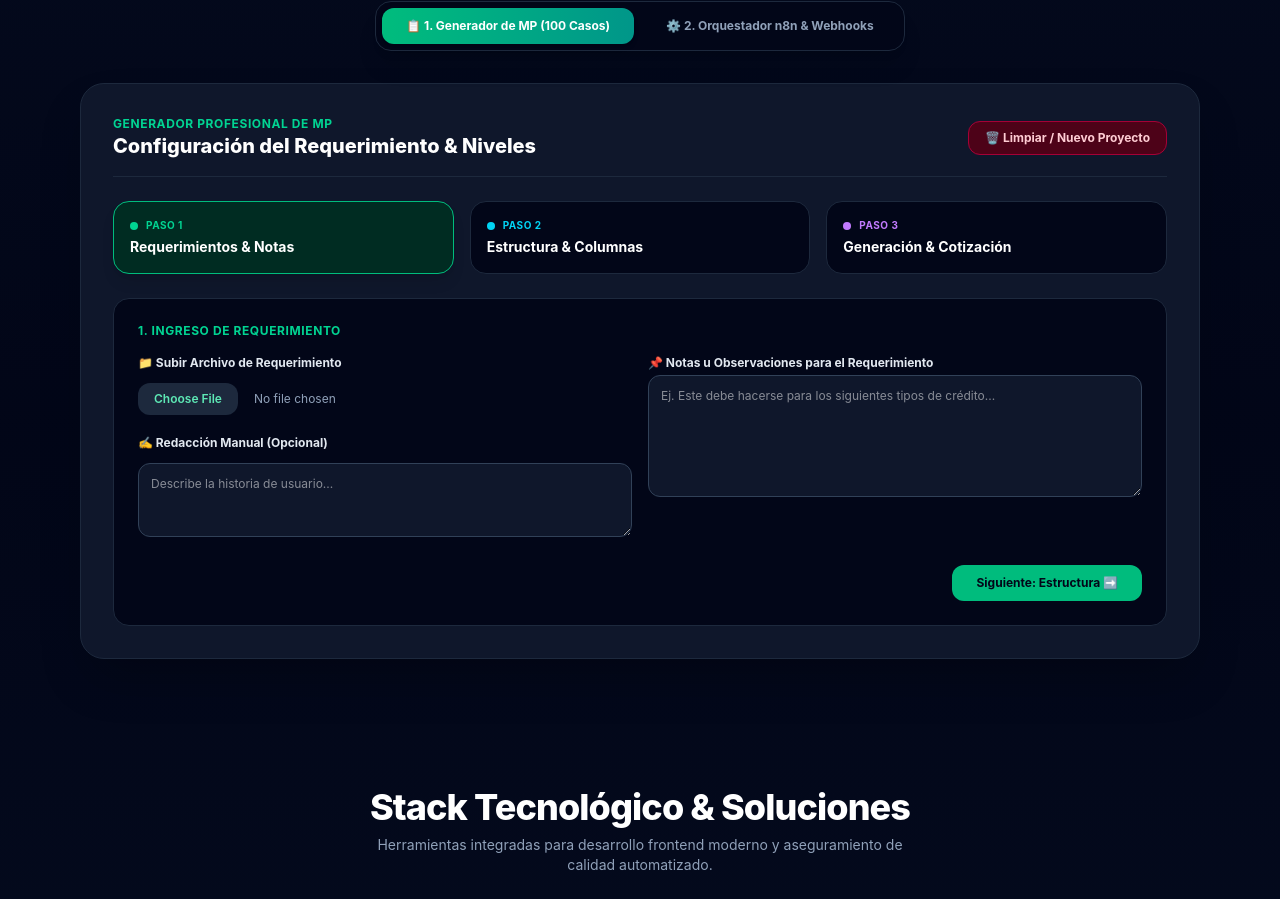
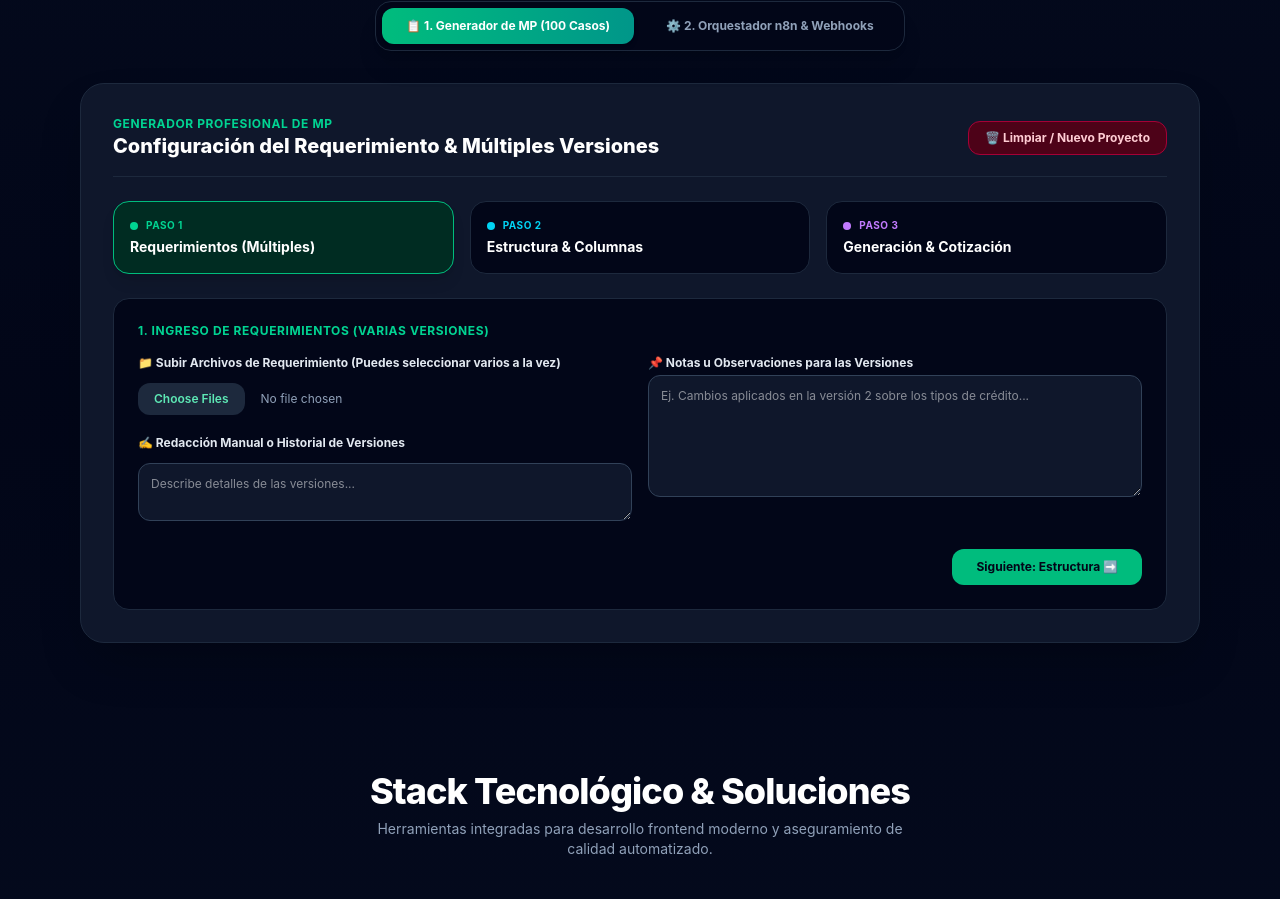
Before and after one commit to hegm840804/portafolio-web, a React (Vite) app: page / in a window 1280 px wide. Shown: the part 1629-2528 px from the top of the page. Built offline with nearby package versions, Linux system fonts and the light colour scheme; the HTML template or start-up script is replaced by a standard one.

Commit message:
feat(mp-versions): habilitar carga simultanea de multiples archivos de requerimiento

```diff
--- a/src/components/QASuiteStudio.jsx
+++ b/src/components/QASuiteStudio.jsx
@@ -16,7 +16,9 @@ export default function QASuiteStudio({ onOpenContact }) {
   const [pestanaActiva, setPestanaActiva] = useState('matriz');
   const [pasoMP, setPasoMP] = useState(1);
   const [nivel, setNivel] = useState('MED');
-  const [archivoReqNombre, setArchivoReqNombre] = useState(null);
+
+  // Soporte para múltiples archivos de requerimientos
+  const [archivosReqLista, setArchivosReqLista] = useState([]);
   const [archivoEstructura, setArchivoEstructura] = useState(null);
   const [requerimiento, setRequerimiento] = useState({ descripcionManual: '', notas: '' });
 
@@ -27,13 +29,37 @@ export default function QASuiteStudio({ onOpenContact }) {
     id: `TC-SPEI-${String(i + 1).padStart(3, '0')}`,
     modulo: 'Core SPEI / Transferencias',
     tipo: i % 5 === 0 ? 'Happy Path' : i % 3 === 0 ? 'Smoke Test' : 'Test to Fail',
-    descripcion: `Validación de flujo #${i + 1} [Notas: ${requerimiento.notas || 'Ninguna'}]`,
+    descripcion: `Validación de flujo #${i + 1} [Versiones: ${archivosReqLista.length} archivos | Notas: ${requerimiento.notas || 'Ninguna'}]`,
     severidad: i <= 10 ? 'Crítica' : 'Alta'
   }));
 
+  const manejarMultiplesArchivosReq = (e) => {
+    const files = Array.from(e.target.files);
+    if (files.length > 0) {
+      const nombres = files.map(f => f.name);
+      setArchivosReqLista(nombres);
+    }
+  };
+
+  const descargarDemoCSV = () => {
+    let csv = '\uFEFFID_Caso,Módulo,Tipo_Prueba,Descripción,Severidad\n';
+    csv += `"AVISO","ESTE ARCHIVO CONTIENE UN DEMO DE 10 CASOS (${archivosReqLista.length} versiones de req procesadas). SI DESEAS LA MP COMPLETA, CONTACTA AL DESARROLLADOR.","","",""\n`;
+
+    listaCasos.slice(0, 10).forEach(c => {
+      csv += `"${c.id}","${c.modulo}","${c.tipo}","${c.descripcion.replace(/"/g, '""')}","${c.severidad}"\n`;
+    });
+
+    const blob = new Blob([csv], { type: 'text/csv;charset=utf-8;' });
+    const url = URL.createObjectURL(blob);
+    const link = document.createElement('a');
+    link.href = url;
+    link.download = `MP_DEMO_MultiVersiones_${nivel}.csv`;
+    link.click();
+  };
+
   const resetearProyecto = () => {
     setRequerimiento({ descripcionManual: '', notas: '' });
-    setArchivoReqNombre(null);
+    setArchivosReqLista([]);
     setArchivoEstructura(null);
     setPasoMP(1);
   };
@@ -71,14 +97,14 @@ export default function QASuiteStudio({ onOpenContact }) {
             <div className="flex flex-col md:flex-row justify-between items-center border-b border-slate-800 pb-4 gap-4">
               <div>
                 <span className="text-xs font-bold text-emerald-400 uppercase tracking-wider block">Generador Profesional de MP</span>
-                <h3 className="text-xl font-extrabold text-white">Configuración del Requerimiento & Niveles</h3>
+                <h3 className="text-xl font-extrabold text-white">Configuración del Requerimiento & Múltiples Versiones</h3>
               </div>
               <button onClick={resetearProyecto} className="bg-rose-950 hover:bg-rose-900 text-rose-200 border border-rose-800 text-xs font-bold px-4 py-2 rounded-xl transition cursor-pointer">
                 🗑️ Limpiar / Nuevo Proyecto
               </button>
             </div>
 
-            {/* Tarjetas de Navegación de Pasos (Estilo Premium Original) */}
+            {/* Tarjetas de Navegación de Pasos */}
             <div className="grid grid-cols-1 sm:grid-cols-3 gap-4">
               <button
                 onClick={() => setPasoMP(1)}
@@ -88,7 +114,7 @@ export default function QASuiteStudio({ onOpenContact }) {
                   <span className="h-2 w-2 rounded-full bg-emerald-400"></span>
                   <span className="text-[10px] text-emerald-400 font-bold uppercase tracking-wider">Paso 1</span>
                 </div>
-                <p className="text-sm font-bold text-white mt-1">Requerimientos & Notas</p>
+                <p className="text-sm font-bold text-white mt-1">Requerimientos (Múltiples)</p>
               </button>
 
               <button
@@ -114,22 +140,39 @@ export default function QASuiteStudio({ onOpenContact }) {
               </button>
             </div>
 
-            {/* PASO 1: Requerimientos */}
+            {/* PASO 1: Requerimientos (Soporte Múltiple) */}
             {pasoMP === 1 && (
               <div className="bg-slate-950 border border-slate-800 p-6 rounded-2xl space-y-4 animate-fadeIn text-xs">
-                <h4 className="font-bold text-emerald-400 uppercase tracking-wider">1. Ingreso de Requerimiento</h4>
+                <h4 className="font-bold text-emerald-400 uppercase tracking-wider">1. Ingreso de Requerimientos (Varias Versiones)</h4>
                 <div className="grid grid-cols-1 md:grid-cols-2 gap-4">
                   <div className="space-y-3">
-                    <label className="block font-bold text-slate-200">📁 Subir Archivo de Requerimiento</label>
-                    <input type="file" onChange={(e) => setArchivoReqNombre(e.target.files[0]?.name)} className="w-full text-slate-400 file:mr-4 file:py-2 file:px-4 file:rounded-xl file:border-0 file:text-xs file:font-semibold file:bg-slate-800 file:text-emerald-300 hover:file:bg-slate-700 cursor-pointer" />
-                    {archivoReqNombre && <p className="text-emerald-400 font-mono text-[11px]">Cargado: {archivoReqNombre}</p>}
+                    <label className="block font-bold text-slate-200">📁 Subir Archivos de Requerimiento (Puedes seleccionar varios a la vez)</label>
 
-                    <label className="block font-bold text-slate-200 pt-2">✍️ Redacción Manual (Opcional)</label>
-                    <textarea placeholder="Describe la historia de usuario..." value={requerimiento.descripcionManual} onChange={(e) => setRequerimiento({...requerimiento, descripcionManual: e.target.value})} className="w-full bg-slate-900 border border-slate-700 p-3 rounded-xl text-white text-xs focus:border-emerald-500 outline-none" rows="3" />
+                    {/* Input con atributo 'multiple' */}
+                    <input
+                      type="file"
+                      multiple
+                      onChange={manejarMultiplesArchivosReq}
+                      className="w-full text-slate-400 file:mr-4 file:py-2 file:px-4 file:rounded-xl file:border-0 file:text-xs file:font-semibold file:bg-slate-800 file:text-emerald-300 hover:file:bg-slate-700 cursor-pointer"
+                    />
+
+                    {archivosReqLista.length > 0 && (
+                      <div className="bg-slate-900 border border-slate-800 p-3 rounded-xl space-y-1">
+                        <p className="text-[11px] font-bold text-emerald-400">Archivos / Versiones cargadas ({archivosReqLista.length}):</p>
+                        <ul className="list-disc list-inside text-slate-300 text-[10px] font-mono">
+                          {archivosReqLista.map((nombre, idx) => (
+                            <li key={idx} className="truncate">{nombre}</li>
+                          ))}
+                        </ul>
+                      </div>
+                    )}
+
+                    <label className="block font-bold text-slate-200 pt-2">✍️ Redacción Manual o Historial de Versiones</label>
+                    <textarea placeholder="Describe detalles de las versiones..." value={requerimiento.descripcionManual} onChange={(e) => setRequerimiento({...requerimiento, descripcionManual: e.target.value})} className="w-full bg-slate-900 border border-slate-700 p-3 rounded-xl text-white text-xs focus:border-emerald-500 outline-none" rows="2" />
                   </div>
                   <div>
-                    <label className="block font-bold text-slate-200 mb-1">📌 Notas u Observaciones para el Requerimiento</label>
-                    <textarea placeholder="Ej. Este debe hacerse para los siguientes tipos de crédito..." value={requerimiento.notas} onChange={(e) => setRequerimiento({...requerimiento, notas: e.target.value})} className="w-full bg-slate-900 border border-slate-700 p-3 rounded-xl text-white text-xs focus:border-emerald-500 outline-none" rows="6" />
+                    <label className="block font-bold text-slate-200 mb-1">📌 Notas u Observaciones para las Versiones</label>
+                    <textarea placeholder="Ej. Cambios aplicados en la versión 2 sobre los tipos de crédito..." value={requerimiento.notas} onChange={(e) => setRequerimiento({...requerimiento, notas: e.target.value})} className="w-full bg-slate-900 border border-slate-700 p-3 rounded-xl text-white text-xs focus:border-emerald-500 outline-none" rows="6" />
                   </div>
                 </div>
                 <div className="flex justify-end pt-2">
@@ -144,7 +187,7 @@ export default function QASuiteStudio({ onOpenContact }) {
                 <h4 className="font-bold text-cyan-400 uppercase tracking-wider">2. Estructura y Columnas</h4>
                 <div className="space-y-3">
                   <label className="block font-bold text-slate-200">📊 Columnas (Separadas por comas)</label>
-                  <input type="text" defaultValue="ID_Caso, Módulo, Tipo_Prueba, Descripción, Severidad" className="w-full bg-slate-900 border border-slate-700 p-3 rounded-xl text-cyan-300 font-mono focus:border-cyan-500 outline-none" />
+                  <input type="text" defaultValue="ID_Caso, Módulo, Tipo_Prueba, Versión_Req, Descripción, Severidad" className="w-full bg-slate-900 border border-slate-700 p-3 rounded-xl text-cyan-300 font-mono focus:border-cyan-500 outline-none" />
 
                   <label className="block font-bold text-slate-200 pt-2">📁 Subir Formato / Plantilla de Estructura</label>
                   <input type="file" onChange={(e) => setArchivoEstructura(e.target.files[0]?.name)} className="w-full text-slate-400 file:mr-4 file:py-2 file:px-4 file:rounded-xl file:border-0 file:text-xs file:font-semibold file:bg-slate-800 file:text-cyan-300 hover:file:bg-slate-700 cursor-pointer" />
@@ -157,13 +200,15 @@ export default function QASuiteStudio({ onOpenContact }) {
               </div>
             )}
 
-            {/* PASO 3: Generación, Tabla y Cotización */}
+            {/* PASO 3: Generación, Tabla, Descarga Demo y Cotización */}
             {pasoMP === 3 && (
               <div className="space-y-6 animate-fadeIn">
                 <div className="bg-slate-950 border border-slate-800 p-4 rounded-2xl flex flex-col sm:flex-row justify-between items-center gap-4">
                   <div>
                     <h4 className="text-xs font-bold text-purple-400 uppercase tracking-wider">3. Selección de Nivel & Generación</h4>
-                    <p className="text-[11px] text-slate-400">Total de casos identificados: <strong className="text-white font-mono">{totalCasos}</strong></p>
+                    <p className="text-[11px] text-slate-400">
+                      Procesando <strong className="text-emerald-400 font-mono">{archivosReqLista.length} archivo(s) de requerimiento</strong> • Total casos: <strong className="text-white font-mono">{totalCasos}</strong>
+                    </p>
                   </div>
                   <div className="flex gap-2 w-full sm:w-auto">
                     {['JR', 'MED', 'SR'].map(n => (
@@ -183,7 +228,7 @@ export default function QASuiteStudio({ onOpenContact }) {
                           <th className="px-4 py-3">ID Caso</th>
                           <th className="px-4 py-3">Módulo</th>
                           <th className="px-4 py-3">Tipo</th>
-                          <th className="px-4 py-3">Descripción & Notas</th>
+                          <th className="px-4 py-3">Descripción & Versiones</th>
                           <th className="px-4 py-3">Severidad</th>
                         </tr>
                       </thead>
@@ -206,14 +251,24 @@ export default function QASuiteStudio({ onOpenContact }) {
                   </div>
                 </div>
 
+                {/* Botón de Descarga Demo (10 Casos + Leyenda) */}
+                <div className="flex justify-end">
+                  <button
+                    onClick={descargarDemoCSV}
+                    className="bg-slate-800 hover:bg-slate-700 text-emerald-300 border border-emerald-500/40 font-bold text-xs px-5 py-2.5 rounded-xl transition cursor-pointer flex items-center gap-2 shadow-md"
+                  >
+                    <span>📥 Descargar Archivo Demo (10 Casos)</span>
+                  </button>
+                </div>
+
                 {/* Cotización Automática */}
                 <div className="bg-gradient-to-r from-emerald-950/90 to-teal-950/90 border border-emerald-500/40 p-5 rounded-2xl flex flex-col sm:flex-row justify-between items-center gap-4">
                   <div>
                     <span className="text-[10px] uppercase font-bold text-emerald-400 tracking-widest block">Cotización Automática (Estándar QA)</span>
-                    <h4 className="text-white font-black text-2xl mt-0.5">{costoEstimado} <span className="text-xs font-normal text-slate-300">({totalCasos} Casos listos)</span></h4>
+                    <h4 className="text-white font-black text-2xl mt-0.5">{costoEstimado} <span className="text-xs font-normal text-slate-300">({totalCasos} Casos con {archivosReqLista.length} versiones analizadas)</span></h4>
                   </div>
                   <button
-                    onClick={() => onOpenContact(`Hola Martin, solicito la MP completa con los ${totalCasos} casos generados. El costo automático es de ${costoEstimado}. ¿Podemos coordinar la entrega y respaldo en Google Drive?`)}
+                    onClick={() => onOpenContact(`Hola Martin, solicito la MP completa con los ${totalCasos} casos generados a partir de ${archivosReqLista.length} versiones de requerimiento. El costo automático es de ${costoEstimado}. ¿Podemos coordinar la entrega y respaldo en Google Drive?`)}
                     className="w-full sm:w-auto bg-gradient-to-r from-emerald-500 to-teal-600 hover:from-emerald-400 text-white font-bold text-xs px-6 py-3 rounded-xl shadow-lg transition cursor-pointer"
                   >
                     💬 Solicitar MP Completa & Cotización ({costoEstimado})
```
